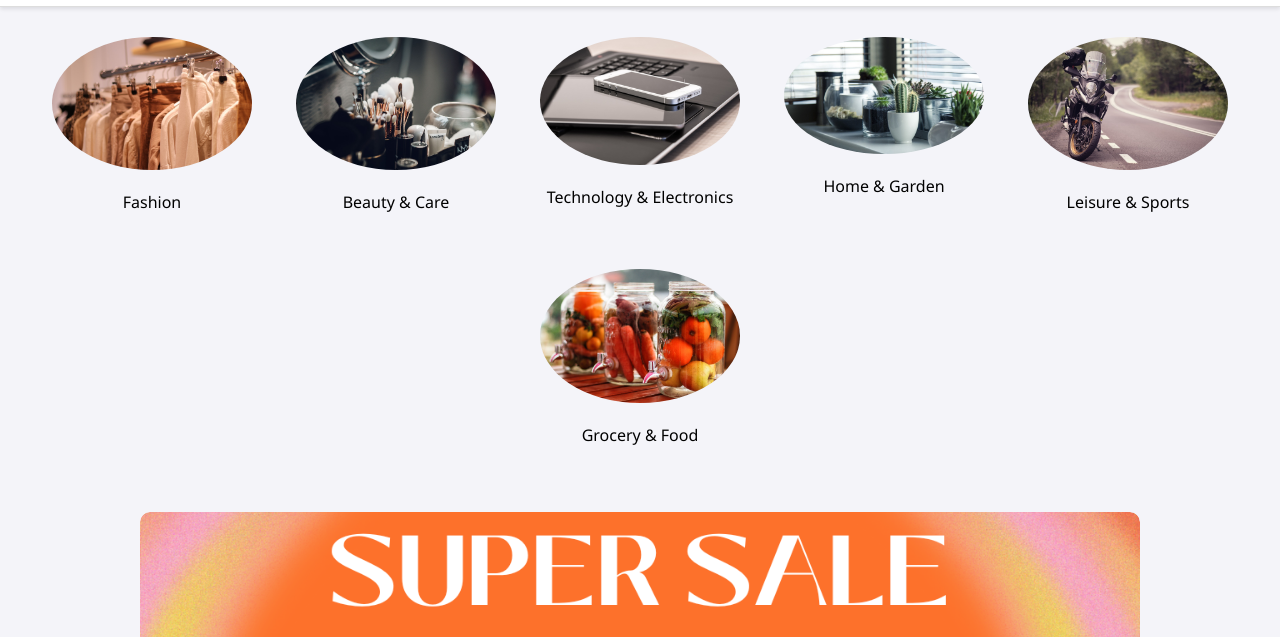
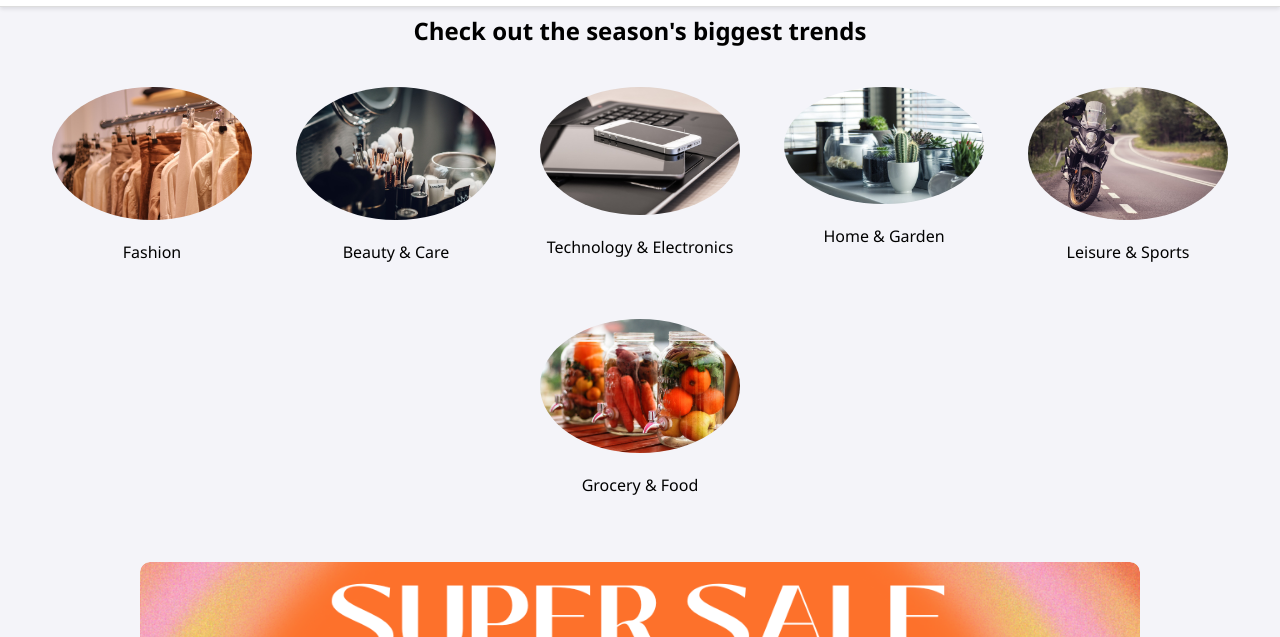
Before and after one commit to Hodaya-A/my-project, a website: page index.html in a window 1280 px wide. Shown: the part 156-793 px from the top of the page. Drawn offline with Linux system fonts and the light colour scheme; no server answers.

Commit message:
main update

```diff
--- a/styles.css
+++ b/styles.css
@@ -103,6 +103,7 @@ header {
     width: 100%;
     top: 110px; /* Adjust this value if header-top height changes */
     z-index: 1000;
+
 }
 
 .navbar ul {
@@ -178,7 +179,8 @@ header {
 
 /* Main Content Styles */
 main {
-    padding: 100px 30px 30px 30px; /* Add top padding to compensate for fixed header and navbar */
+
+    padding: 150px 30px 30px 30px; /* Add top padding to compensate for fixed header and navbar */
 }
 
 /* Trending Section Styles */
```
